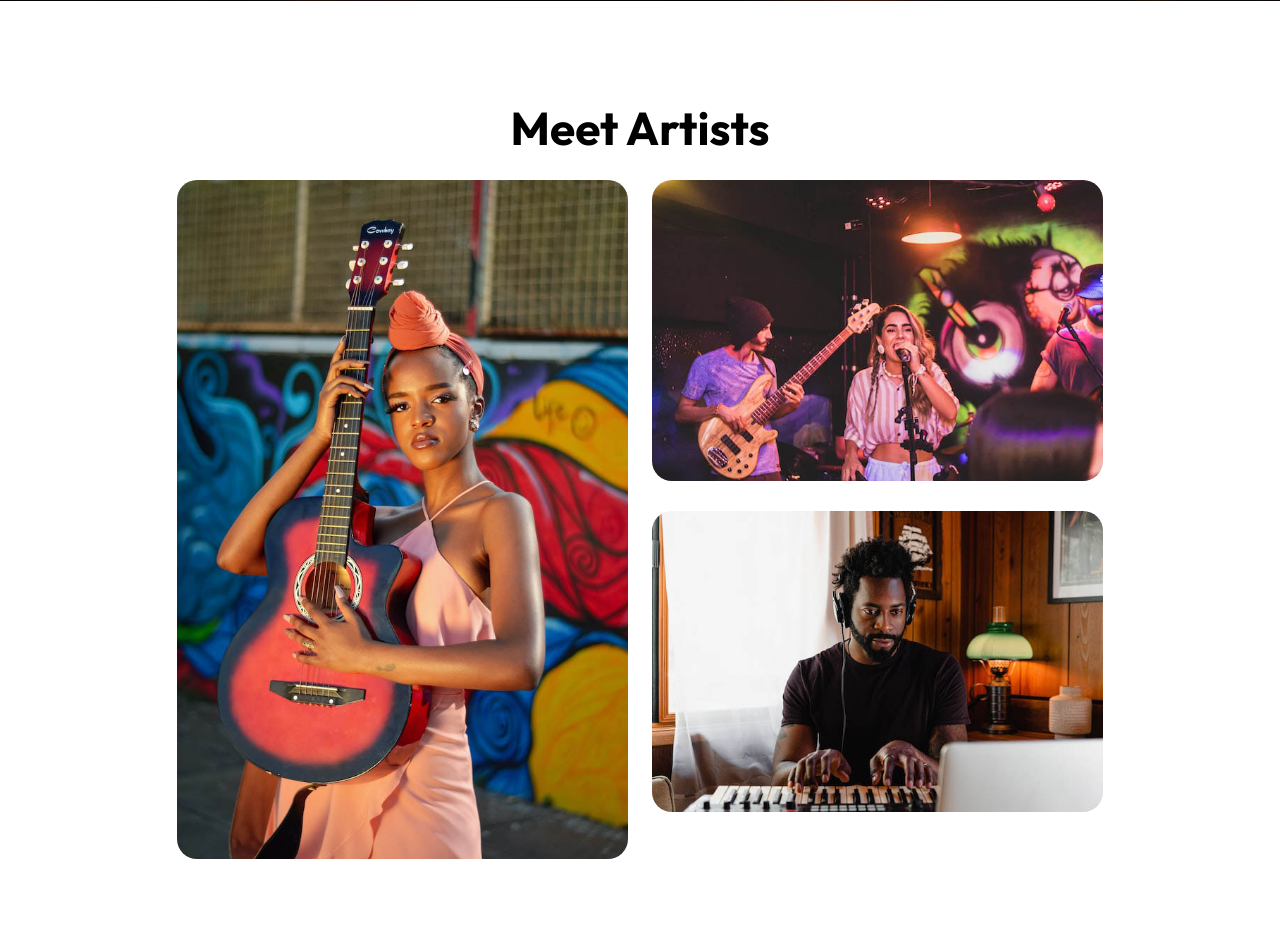
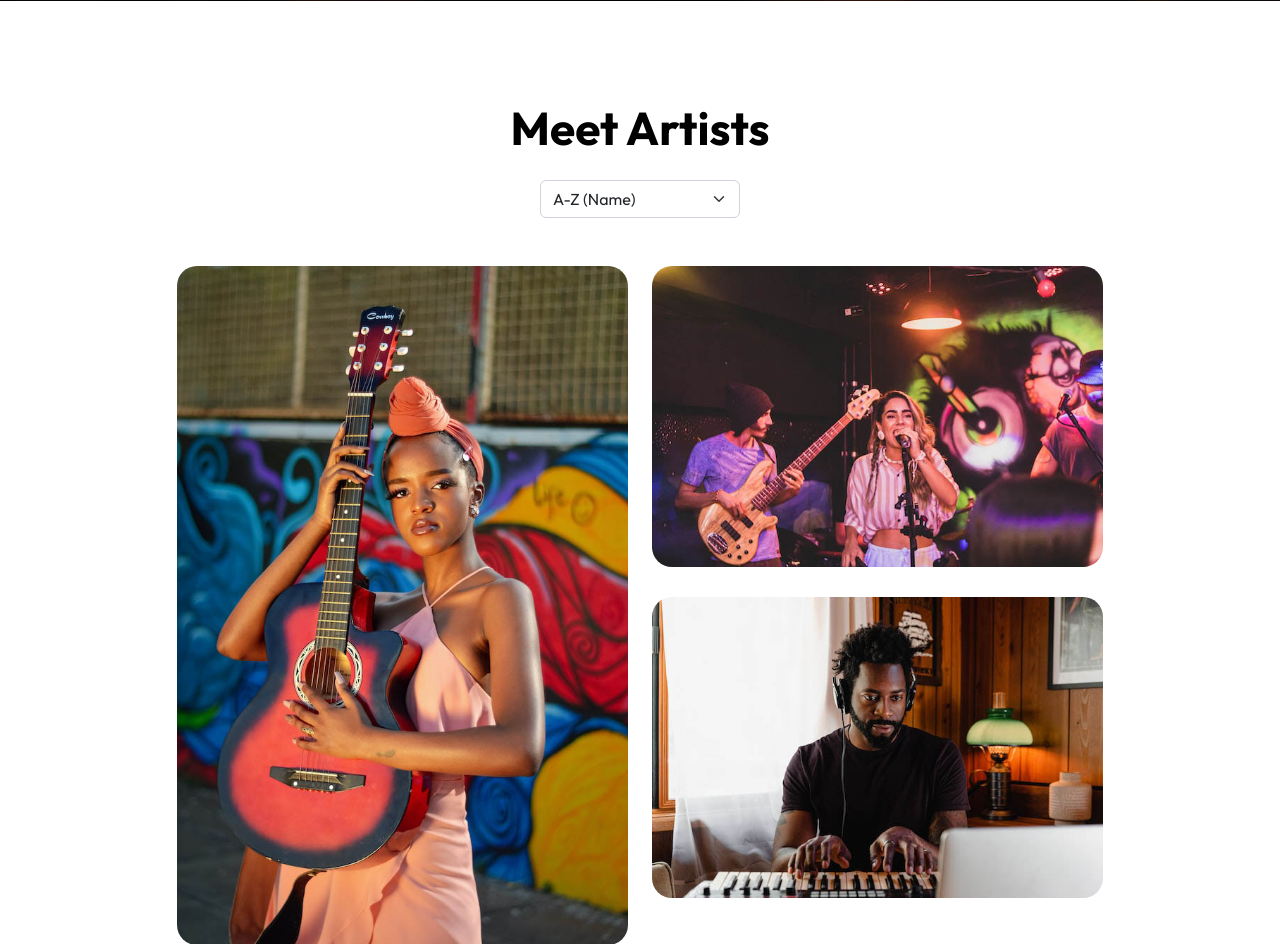
Before and after one commit to engjiosmani/UEB25_Gr11, a PHP site: page / in a window 1280 px wide. Shown: the part 1484-2428 px from the top of the page. Run offline with PHP 8.4, Linux system fonts and the light colour scheme.

Commit message:
forma per sortim

```diff
--- a/index.php
+++ b/index.php
@@ -213,6 +213,7 @@
             </div>
         </section>
 
+          <!--Përdorimi i funksioneve për sortime të vargjeve (ksort(), arsort(), krsort())-->
 
         <section class="artists-section section-padding" id="section_3">
             <div class="container">
@@ -220,6 +221,18 @@
 
                     <div class="col-12 text-center">
                         <h2 class="mb-4">Meet Artists</h1>
+
+                        <!-- Forma për sortim -->
+                <form method="GET" class="mb-5">
+                    <select name="sort" class="form-select mx-auto" style="width: 200px;" onchange="this.form.submit()">
+                        <option value="name_asc" <?= ($_GET['sort'] ?? '') === 'name_asc' ? 'selected' : '' ?>>A-Z (Name)</option>
+                        <option value="name_desc" <?= ($_GET['sort'] ?? '') === 'name_desc' ? 'selected' : '' ?>>Z-A (Name)</option>
+                        <option value="age_asc" <?= ($_GET['sort'] ?? '') === 'age_asc' ? 'selected' : '' ?>>Age (Youngest First)</option>
+                        <option value="age_desc" <?= ($_GET['sort'] ?? '') === 'age_desc' ? 'selected' : '' ?>>Age (Oldest First)</option>
+                        <option value="genre_asc" <?= ($_GET['sort'] ?? '') === 'genre_asc' ? 'selected' : '' ?>>Genre (A-Z)</option>
+                        <option value="genre_desc" <?= ($_GET['sort'] ?? '') === 'genre_desc' ? 'selected' : '' ?>>Genre (Z-A)</option>
+                    </select>
+                </form>
                     </div>
 
                     <div class="col-lg-5 col-12">
```
